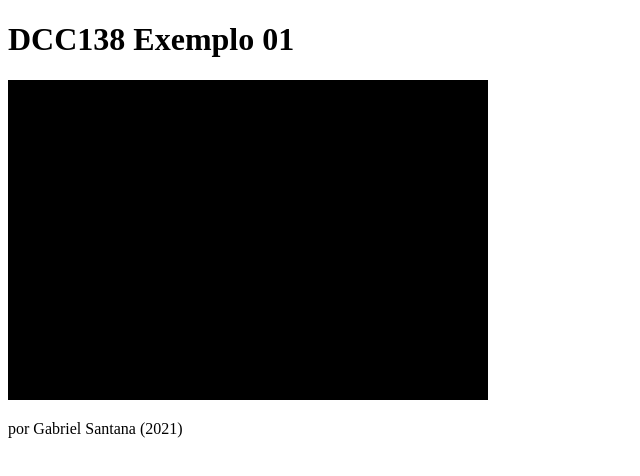
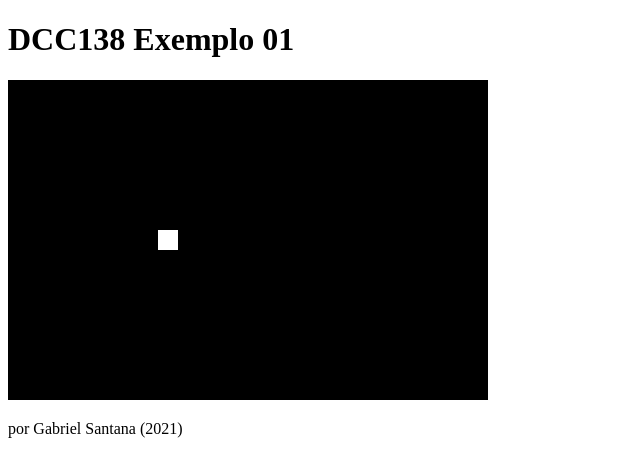
Before and after one commit to ufjf-dcc104/dcc138-2020-3ere-atv1-GabrielMS97, a plain HTML site: page index.html in a window 1280 px wide. Shown: the full height of the page, 0-640 px from the left. Drawn offline with Linux system fonts and the light colour scheme.

Commit message:
Refatora desenho em uma função

```diff
--- a/index.html
+++ b/index.html
@@ -14,10 +14,22 @@
         let ctx = canvas.getContext("2d"); //cria contexto 2d
         canvas.width = 480;
         canvas.height = 320;
+        let x = 150;
+        desenha(); //Cria o desenho inicial
 
-        ctx.fillStyle = "black"; //define a cor do retângulo pra preto
-        ctx.fillRect(0, 0, canvas.width, canvas.height);
-        //ctx.fillRect(10, 30, 40, 50); //cria um retângulo na posição x=10, y=30, com 40 pixels de largura e 50 de altura
+        function desenha(){
+            //Desenha fundo
+            ctx.fillStyle = "black"; //define a cor do retângulo pra preto
+            ctx.fillRect(0, 0, canvas.width, canvas.height);
+            //ctx.fillRect(10, 30, 40, 50); //cria um retângulo na posição x=10, y=30, com 40 pixels de largura e 50 de altura
+
+            //Desenha Elementos
+            ctx.fillStyle = "white"; //define a cor do retângulo pra branco
+            ctx.fillRect(x, 150, 20, 20);
+        }
+
+
+
 
     </script>
 </body>
```
